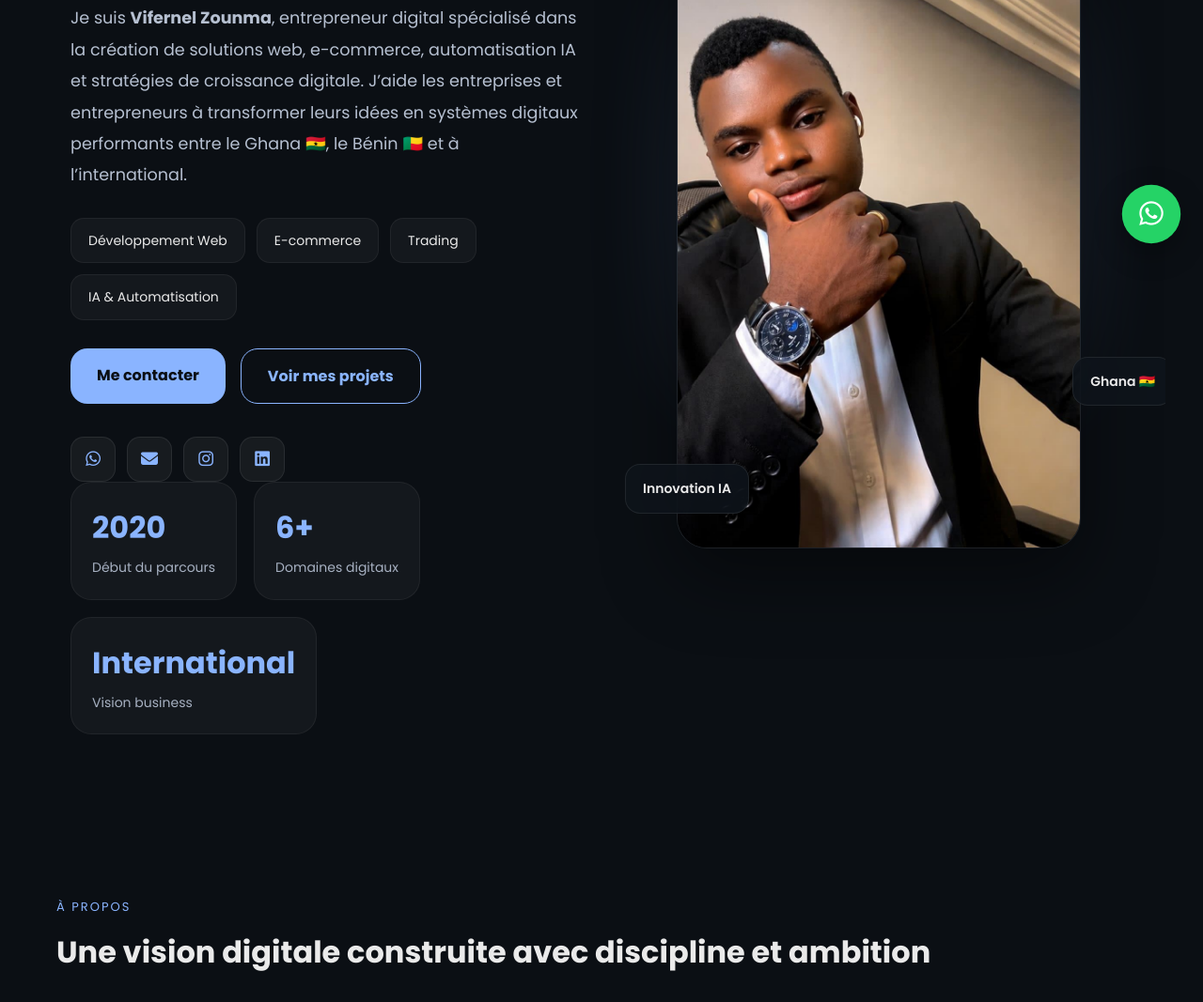
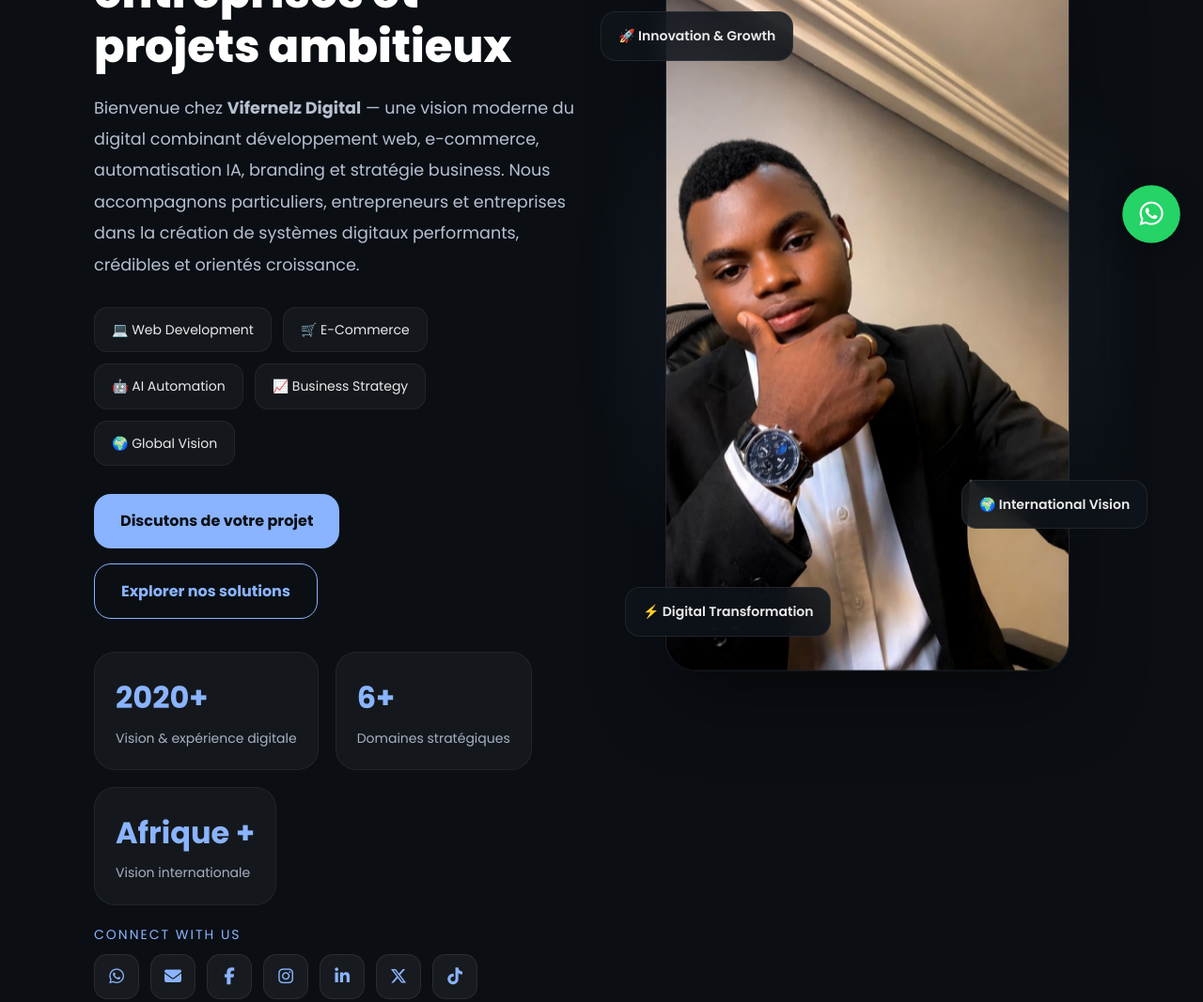
Before and after one commit to Vifernel/vifernelz-site, a plain HTML site: page index.html in a window 1280 px wide. Shown: the part 517-1584 px from the top of the page at 94% size. Drawn offline with Linux system fonts and the light colour scheme.

Commit message:
Update index.html

```diff
--- a/index.html
+++ b/index.html
@@ -57,7 +57,9 @@ Vifernel<span>Zounma</span>
 </div>
 
 <!-- HERO -->
-<section id="home" class="hero hero-v5">
+<section id="home" class="hero hero-v6 elite-hero">
+
+<div class="hero-background-glow"></div>
 
 <div class="hero-content">
 
@@ -66,81 +68,103 @@ Vifernel<span>Zounma</span>
 
 <div class="premium-badge">
 <span class="dot-live"></span>
-ENTREPRENEUR DIGITAL • WEB • BUSINESS • IA
+TRUSTED DIGITAL SOLUTIONS • GHANA 🇬🇭 • BENIN 🇧🇯 • GLOBAL 🌍
 </div>
 
 <h1 class="hero-title">
-Je construis des <span>business digitaux modernes</span>
-qui génèrent de la valeur réelle
+Nous construisons des
+<span>solutions digitales haut de gamme</span>
+pour entrepreneurs, entreprises
+et projets ambitieux
 </h1>
 
 <p class="hero-description">
 
-Je suis <strong>Vifernel Zounma</strong>, entrepreneur digital spécialisé dans la création de solutions web, e-commerce, automatisation IA et stratégies de croissance digitale.
+Bienvenue chez <strong>Vifernelz Digital</strong> — une vision moderne du digital combinant
+développement web, e-commerce, automatisation IA, branding et stratégie business.
 
-J’aide les entreprises et entrepreneurs à transformer leurs idées en systèmes digitaux performants entre le Ghana 🇬🇭, le Bénin 🇧🇯 et à l’international.
+Nous accompagnons particuliers, entrepreneurs et entreprises dans la création de systèmes digitaux performants, crédibles et orientés croissance.
 
 </p>
 
-<!-- TAGS -->
+<!-- TRUST TAGS -->
 <div class="expertise-tags">
-<span>Développement Web</span>
-<span>E-commerce</span>
-<span>Trading</span>
-<span>IA & Automatisation</span>
+<span>💻 Web Development</span>
+<span>🛒 E-Commerce</span>
+<span>🤖 AI Automation</span>
+<span>📈 Business Strategy</span>
+<span>🌍 Global Vision</span>
 </div>
 
-<!-- BUTTONS -->
+<!-- CTA -->
 <div class="hero-buttons">
 
-<a href="#contact" class="btn-primary hero-btn">
-Me contacter
+<a href="#contact"
+class="btn-primary hero-btn">
+Discutons de votre projet
 </a>
 
-<a href="#projects" class="btn-secondary hero-btn">
-Voir mes projets
+<a href="#projects"
+class="btn-secondary hero-btn">
+Explorer nos solutions
 </a>
 
 </div>
 
-<!-- CONTACT ICONS -->
-<div class="hero-contact-icons">
-
-<a href="https://wa.me/message/UKJGIUBGIZ32F1" target="_blank">
-<i class="fab fa-whatsapp"></i>
-</a>
-
-<a href="mailto:contact@vifernelz.com">
-<i class="fas fa-envelope"></i>
-</a>
-
-<a href="https://instagram.com/" target="_blank">
-<i class="fab fa-instagram"></i>
-</a>
-
-<a href="https://linkedin.com/" target="_blank">
-<i class="fab fa-linkedin"></i>
-</a>
-
-</div>
-
-<!-- STATS -->
+<!-- TRUST STATS -->
 <div class="hero-stats">
 
 <div class="hero-stat-card">
-<h3>2020</h3>
-<p>Début du parcours</p>
+<h3>2020+</h3>
+<p>Vision & expérience digitale</p>
 </div>
 
 <div class="hero-stat-card">
 <h3>6+</h3>
-<p>Domaines digitaux</p>
+<p>Domaines stratégiques</p>
 </div>
 
 <div class="hero-stat-card">
-<h3>International</h3>
-<p>Vision business</p>
+<h3>Afrique +</h3>
+<p>Vision internationale</p>
 </div>
+
+</div>
+
+<!-- CONTACT -->
+<div class="follow-title">
+Connect with us
+</div>
+
+<div class="hero-contact-icons">
+
+<a href="https://wa.me/message/UKJGIUBGIZ32F1" target="_blank" title="WhatsApp">
+<i class="fab fa-whatsapp"></i>
+</a>
+
+<a href="mailto:contact@vifernelz.com" title="Email">
+<i class="fas fa-envelope"></i>
+</a>
+
+<a href="https://www.facebook.com/share/1HTifc1cJd/?mibextid=wwXIfr" target="_blank">
+<i class="fab fa-facebook-f"></i>
+</a>
+
+<a href="https://www.instagram.com/vifernelz?igsh=MTYzM2hpdWdramtleA%3D%3D&utm_source=qr" target="_blank">
+<i class="fab fa-instagram"></i>
+</a>
+
+<a href="https://www.linkedin.com/in/vifernel-zounma-93a086409?utm_source=share_via&utm_content=profile&utm_medium=member_ios" target="_blank">
+<i class="fab fa-linkedin-in"></i>
+</a>
+
+<a href="https://x.com/vifernelz?s=21" target="_blank">
+<i class="fab fa-x-twitter"></i>
+</a>
+
+<a href="https://www.tiktok.com/@vifernelz?_r=1&_t=ZN-96Lmfskmp1i" target="_blank">
+<i class="fab fa-tiktok"></i>
+</a>
 
 </div>
 
@@ -150,22 +174,32 @@ Voir mes projets
 <div class="hero-right">
 
 <div class="hero-image-container">
+
 <div class="image-glow"></div>
 
-<img src="images/profile1.jpg" class="hero-image" alt="Vifernel Zounma">
+<img src="images/profile1.jpg"
+alt="Vifernel Zounma"
+class="hero-image">
 
 </div>
 
-<div class="floating-badge badge-one">Digital Business</div>
-<div class="floating-badge badge-two">Ghana 🇬🇭</div>
-<div class="floating-badge badge-three">Innovation IA</div>
+<div class="floating-badge badge-one">
+🚀 Innovation & Growth
+</div>
+
+<div class="floating-badge badge-two">
+🌍 International Vision
+</div>
+
+<div class="floating-badge badge-three">
+⚡ Digital Transformation
+</div>
 
 </div>
 
 </div>
 
 </section>
-
 <!-- ABOUT -->
 <section id="about" class="section about-section">
 
```
